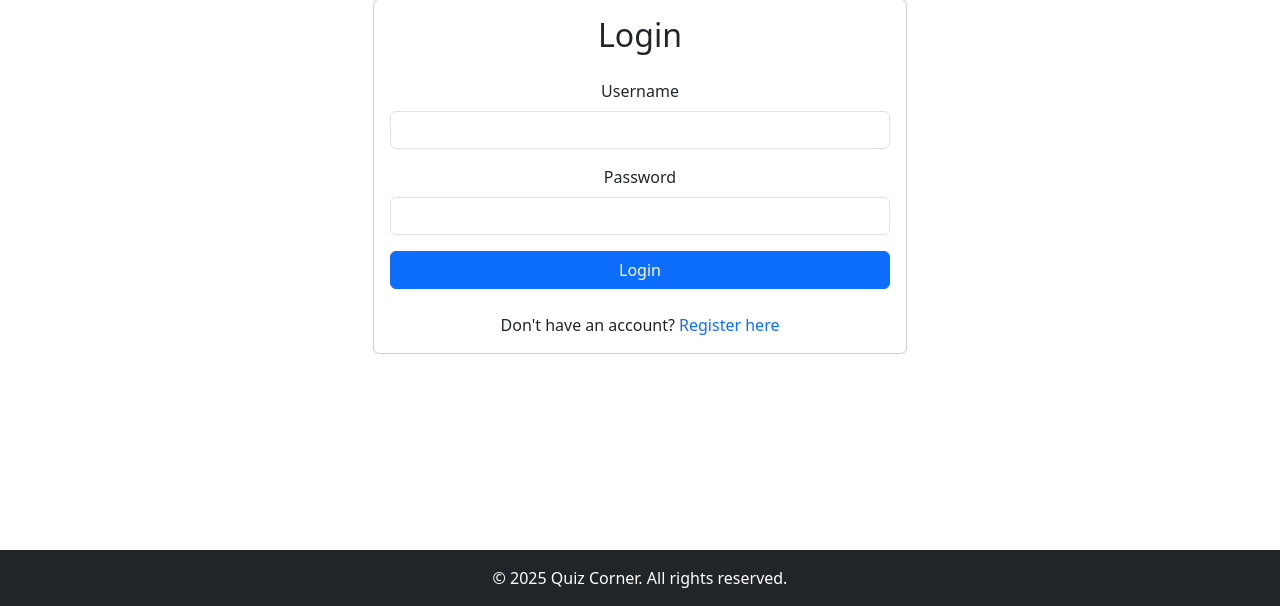
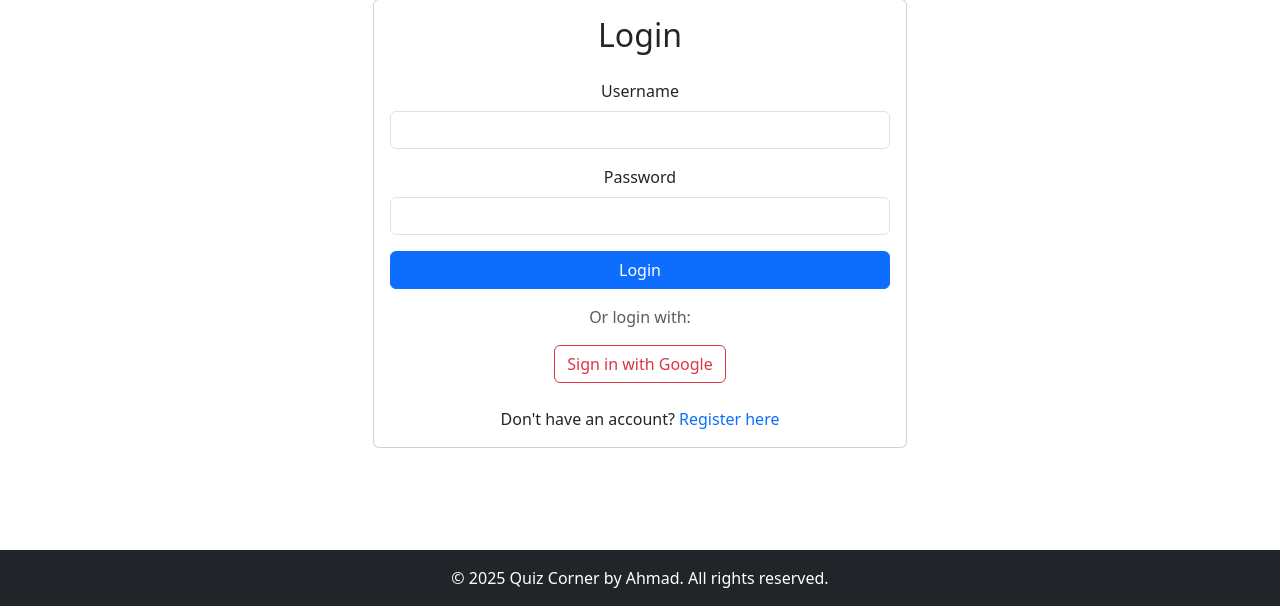
Before and after one commit to ahmadnasir00/Quiz_Corner, a Flask app: page / in a window 1280 px wide. Shown: the part 194-800 px from the top of the page. Run offline with Flask 3, Linux system fonts and the light colour scheme; data that the repository does not hold is empty.

Commit message:
Add google sign-up

```diff
--- a/app/__init__.py
+++ b/app/__init__.py
@@ -24,10 +24,13 @@ def create_app():
 
     from .models import User  # Ensure User model is imported
 
-    from .app import main_blueprint
+    from .app import main_blueprint, init_oauth
     from .admin import admin_blueprint
     app.register_blueprint(main_blueprint)
     app.register_blueprint(admin_blueprint)
+
+    # Initialize OAuth
+    init_oauth(app)
 
     with app.app_context():
         db.create_all()
--- a/app/app.py
+++ b/app/app.py
@@ -1,9 +1,74 @@
-from flask import Blueprint, render_template, redirect, url_for, flash, request, jsonify
+from flask import Blueprint, render_template, redirect, url_for, flash, request, jsonify, session
 from flask_login import login_user, login_required, logout_user, current_user
 from .models import User, Quiz, Question, QuestionChoice, QuizResult, db
+from authlib.integrations.flask_client import OAuth
 import random
+import os
+
+# Initialize OAuth
+oauth = OAuth()
+
+def init_oauth(app):
+    oauth.init_app(app)
+    google = oauth.register(
+        name='google',
+        client_id="501602680733-kll08lan2nqp6at4bkcrp1m5c8do5k2l.apps.googleusercontent.com",
+        client_secret="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",
+        access_token_url='https://accounts.google.com/o/oauth2/token',
+        access_token_params=None,
+        authorize_url='https://accounts.google.com/o/oauth2/auth',
+        authorize_params=None,
+        api_base_url='https://www.googleapis.com/userinfo/v2/me',
+        client_kwargs={'scope': 'openid email profile'},
+    )
 
 main_blueprint = Blueprint('main', __name__)
+
+@main_blueprint.route('/login/google')
+def google_login():
+    redirect_uri = url_for('main.google_authorize', _external=True).replace('127.0.0.1', 'localhost')
+    # Generate and store state parameter in session
+    state = os.urandom(16).hex()
+    session['oauth_state'] = state
+    return oauth.google.authorize_redirect(redirect_uri, state=state)
+
+@main_blueprint.route('/login/google/authorize')
+def google_authorize():
+    # Verify state parameter matches
+    if 'oauth_state' not in session or request.args.get('state') != session.pop('oauth_state'):
+        flash('Invalid state parameter. Please try logging in again.', 'error')
+        return redirect(url_for('main.login'))
+
+    token = oauth.google.authorize_access_token()
+    if not token:
+        flash('Google login failed. Please try again.', 'error')
+        return redirect(url_for('main.login'))
+
+    userinfo = oauth.google.parse_id_token(token)
+    if not userinfo:
+        flash('Failed to get user info from Google.', 'error')
+        return redirect(url_for('main.login'))
+
+    google_id = userinfo['sub']
+    email = userinfo['email']
+    name = userinfo.get('name', email.split('@')[0])
+
+    # Check if user exists by Google ID
+    user = User.get_by_google_id(google_id)
+    if not user:
+        # Check if user exists by email
+        user = User.query.filter_by(email=email).first()
+        if user:
+            # Update existing user with Google ID
+            user.google_id = google_id
+            db.session.commit()
+        else:
+            # Create new user
+            user = User.create_from_google(google_id, email, name)
+
+    login_user(user)
+    flash('Logged in successfully with Google!', 'success')
+    return redirect(url_for('main.home'))
 
 
 @main_blueprint.route('/create_quiz', methods=['GET', 'POST'])
--- a/create_quiz_db.py
+++ b/create_quiz_db.py
@@ -122,5 +122,5 @@ def populate_database():
     print("Database populated with system quizzes successfully!")
 
 
-if __name__ == "__main__":
-    populate_database()
+# if __name__ == "__main__":
+#     populate_database()
--- a/requirements.txt
+++ b/requirements.txt
@@ -34,3 +34,6 @@ wakeonlan==3.1.0
 websockets==14.1
 Werkzeug==3.1.3
 WTForms==3.2.1
+authlib==1.2.1
+oauthlib==3.2.2
+requests-oauthlib==1.3.1
--- a/setup_admin.py
+++ b/setup_admin.py
@@ -1,6 +1,6 @@
 from app import create_app
 from app.models import User, db
-
+from create_quiz_db import populate_database
 app = create_app()
 
 def create_admin():
@@ -23,4 +23,5 @@ def create_admin():
         print("Admin user created successfully")
 
 if __name__ == '__main__':
+    populate_database()
     create_admin()
--- a/templates/base.html
+++ b/templates/base.html
@@ -79,7 +79,7 @@
 
     <footer class="bg-dark text-white text-center py-3 mt-4">
         <div class="container">
-            <p class="mb-0">&copy; 2025 Quiz Corner. All rights reserved.</p>
+            <p class="mb-0">&copy; 2025 Quiz Corner by Ahmad. All rights reserved.</p>
         </div>
     </footer>
 </body>
--- a/templates/home.html
+++ b/templates/home.html
@@ -27,6 +27,14 @@
                                     </button>
                                 </div>
                             </form>
+
+                            <div class="text-center my-3">
+                                <p class="text-muted">Or login with:</p>
+                                <a href="{{ url_for('main.google_login') }}" class="btn btn-outline-danger">
+                                    <i class="bi bi-google"></i> Sign in with Google
+                                </a>
+                            </div>
+
                             <div class="text-center mt-4">
                                 <p class="mb-0">Don't have an account?
                                     <a href="{{ url_for('main.register') }}" class="text-decoration-none">
```
Also changed, not shown: app/models.py (+16 -0 lines), templates/login.html (+8 -0 lines), templates/register.html (+8 -0 lines).
